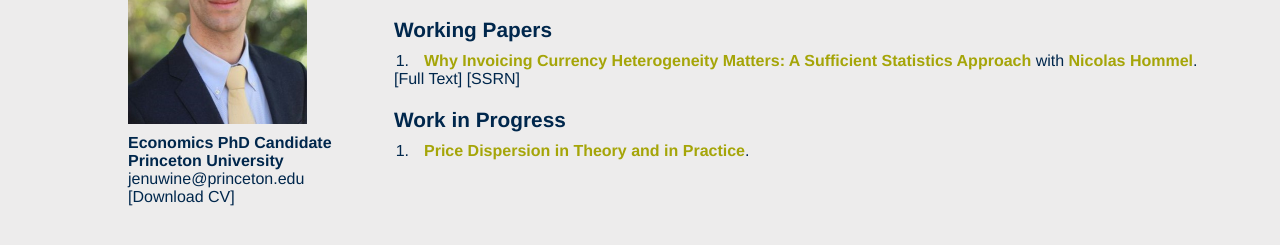
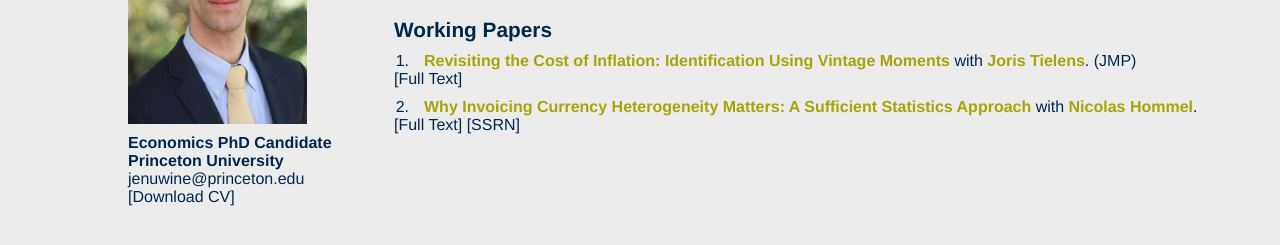
Before and after one commit to MichaelJenuwine/michaeljenuwine.github.io, a plain HTML site: page index.html in a window 1280 px wide. Shown: the part 227-472 px from the top of the page. Drawn offline with Linux system fonts and the light colour scheme.

Commit message:
Update CV + JMP

```diff
--- a/index.html
+++ b/index.html
@@ -34,6 +34,16 @@
 
 			<div class="section-entry">
 				<span class="description count">
+					<a href="./files/papers/jenuwine2025vintage.pdf" class=bold target="_blank" rel="noopener noreferrer">Revisiting the Cost of Inflation: Identification Using Vintage Moments</a>
+					with
+					<a href="https://sites.google.com/view/joris-tielens/homepage" class=bold target="_blank" rel="noopener noreferrer">Joris Tielens</a>. (JMP)<br>
+					<a href="./files/papers/" target="_blank" rel="noopener noreferrer">[Full Text]</a>
+				</span>
+
+			</div>
+
+			<div class="section-entry">
+				<span class="description count">
 					<a href="./files/papers/hommel2024invoicing.pdf" class=bold target="_blank" rel="noopener noreferrer">Why Invoicing Currency Heterogeneity Matters: A Sufficient Statistics Approach</a>
 					with
 					<a href="https://www.nicolashommel.com/home" class=bold target="_blank" rel="noopener noreferrer">Nicolas Hommel</a>.<br>
@@ -43,13 +53,13 @@
 
 			</div>
 
-			<h2 class="section-title section-counter">Work in Progress</h2>
+			<!-- <h2 class="section-title section-counter">Work in Progress</h2>
 
 			<div class="section-entry">
 				<span class="description count">
 					<a class=bold>Price Dispersion in Theory and in Practice</a>.
 				</span>
-			</div>
+			</div> -->
 		</div>
 		</div>
 	</body>
```
Also changed, not shown: 1 other file.
